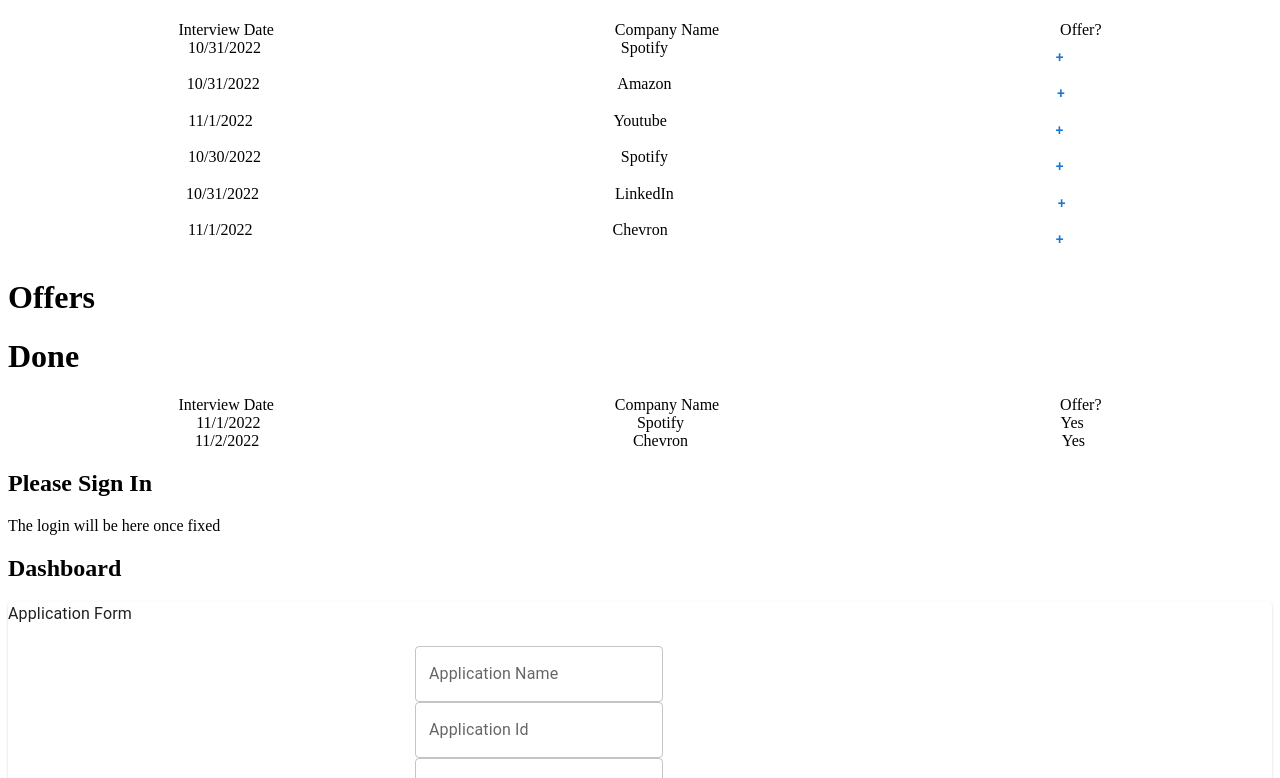
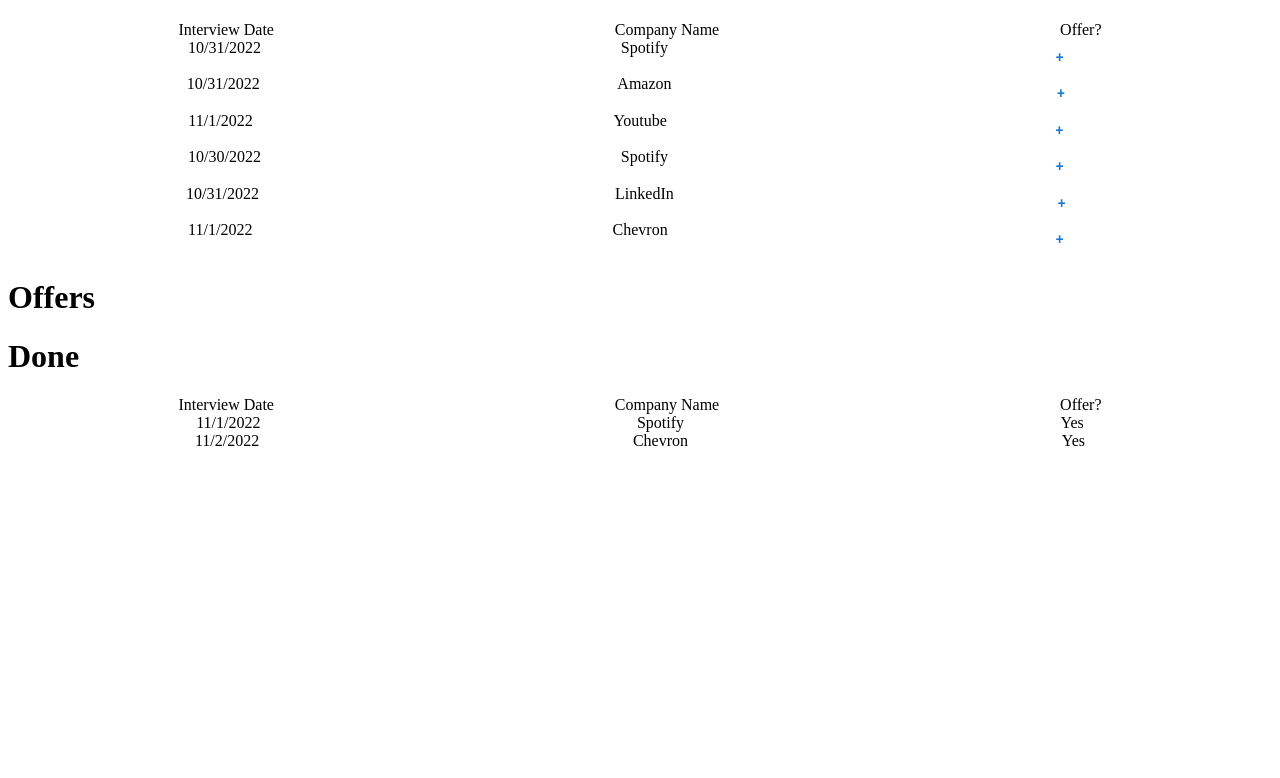
Before and after one commit to Team-Charizard-JAMIS/Jobify, a React app: page / in a window 1280 px wide. Shown: the part 1021-1799 px from the top of the page. After the commit the page ends 1479 px from the top, so only its background shows below. Built offline with nearby package versions, Linux system fonts and the light colour scheme.

Commit message:
clean up combined codebases

```diff
--- a/client/App.tsx
+++ b/client/App.tsx
@@ -12,7 +12,6 @@
 
   return (
     <div>
-< MainContainer />
       <Routes>
         <Route path='/about' element={< About />} />
         <Route path='/' element={< MainContainer />} />
--- a/client/containers/MainContainer.tsx
+++ b/client/containers/MainContainer.tsx
@@ -7,7 +7,7 @@
 import { InterviewType } from '../Types/interviewTypes';
 import { OfferType } from '../Types/offerTypes';
 import ApplicationForm from '../component/ApplicationForm/ApplicationForm'
-import Results from './../component/results'
+// import Results from './../component/results'
 
 const MainContainer = () => {
   const [apps, setApps] = useState<Array<App>>([
```
Also changed, not shown: 1 other file (tests, documents, lock files or other folders).
